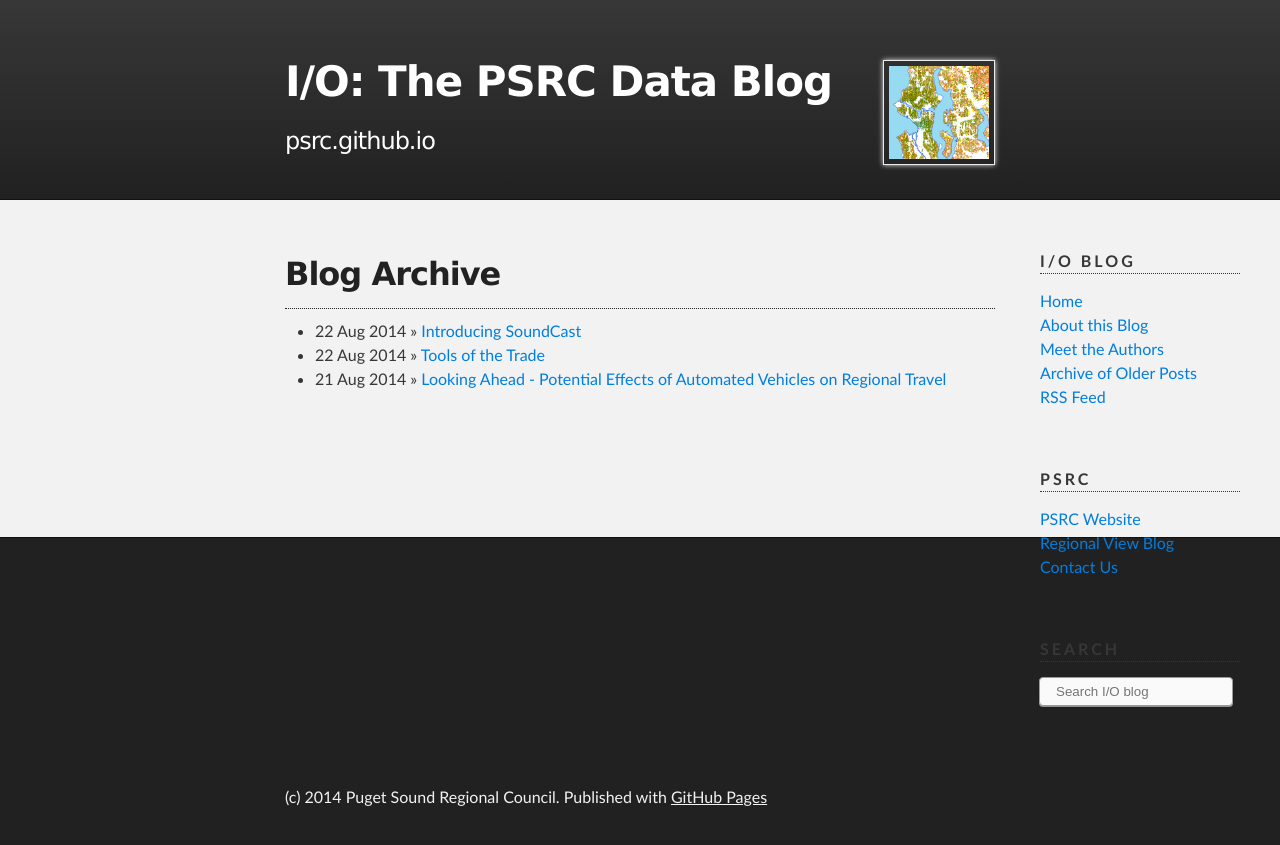
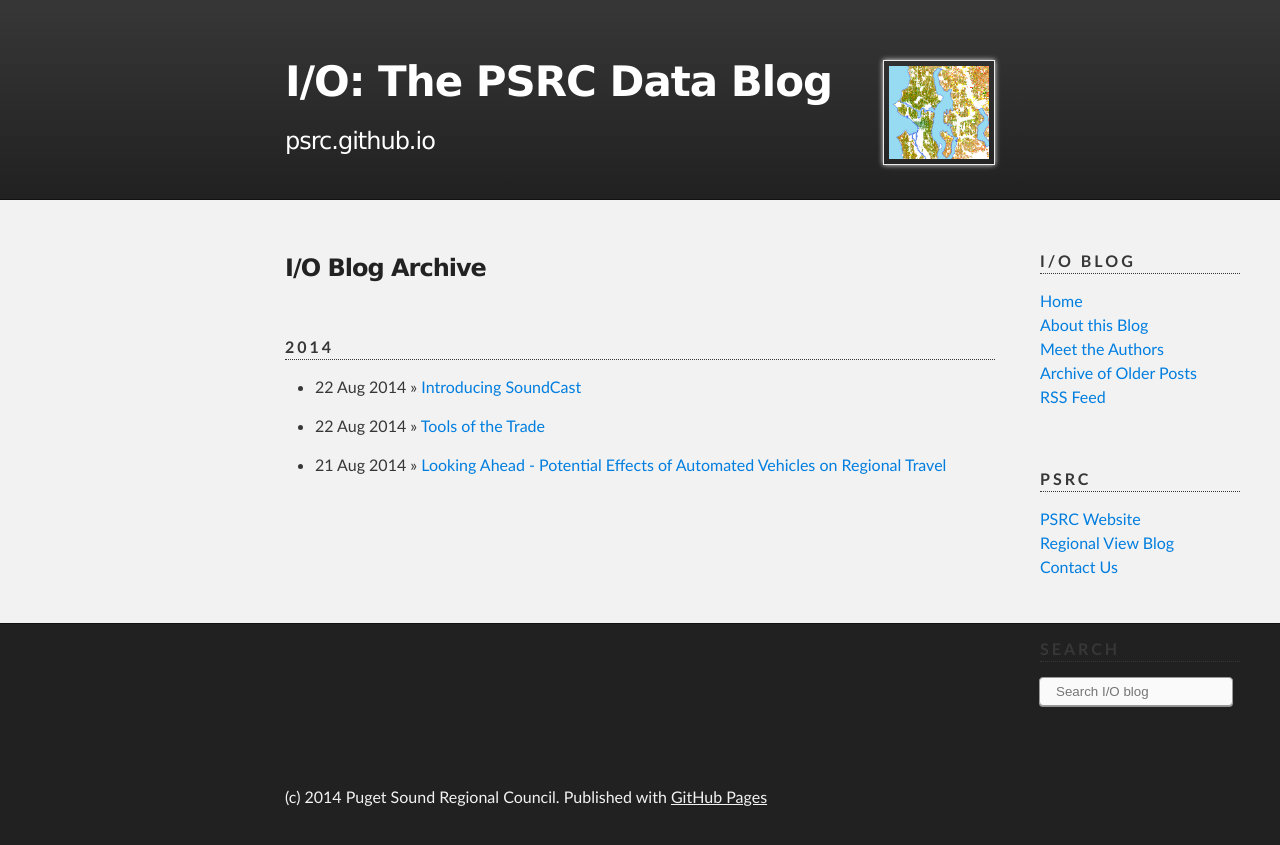
Before and after one commit to psrc/psrc.github.io, a Jekyll site: the page built from archive.md, in a window 1280 px wide. Shown: the top 845 px of the page. Built offline with Jekyll 4.4.1, drawn with Linux system fonts in a browser that asks for light colours.

Commit message:
Clean up authors and archive pages

```diff
--- a/archive.md
+++ b/archive.md
@@ -3,9 +3,25 @@ layout: default
 title: Archive
 ---
 
-## Blog Archive
+### I/O Blog Archive
 
-{% for post in site.posts %}* {{ post.date | date_to_string }} &raquo; [ {{ post.title }} ]({{ post.url }})
+{% assign years = "2020|2019|2018|2017|2016|2015|2014" | split: "|" %}
+{% capture strnowyear %}{{'now' | date: '%Y'}}{% endcapture %}
+{% assign nowyear = strnowyear | plus: 0 %}
+
+{% for stryear in years %}
+   {% assign year = stryear | plus: 0 %}
+   {% if year <= nowyear %}
+<br/>
+
+<p class="sidebar_title"> {{year}}</p>
+   	  {% for post in site.posts %}
+	     {% capture postyear %} {{post.date | date: '%Y'}}{% endcapture %}
+	     {% if postyear contains stryear %}
+* {{ post.date | date_to_string }} &raquo; [ {{ post.title }} ]({{ post.url }})
+         {% endif %}
+      {% endfor %}
+    {% endif %}
 {% endfor %}
 
 <br/>
--- a/index.html
+++ b/index.html
@@ -15,7 +15,7 @@ on our main website if that's more your style.</p>
 <h2>Recent Posts</h2>
 
 <div class="posts">
-  {% for post in site.posts %}
+  {% for post in site.posts limit: 7%}
     <article class="post">
 
       <h3>
```
Also changed, not shown: other parts of index.html (+2 -0 lines), authors.md (+3 -1 lines).
